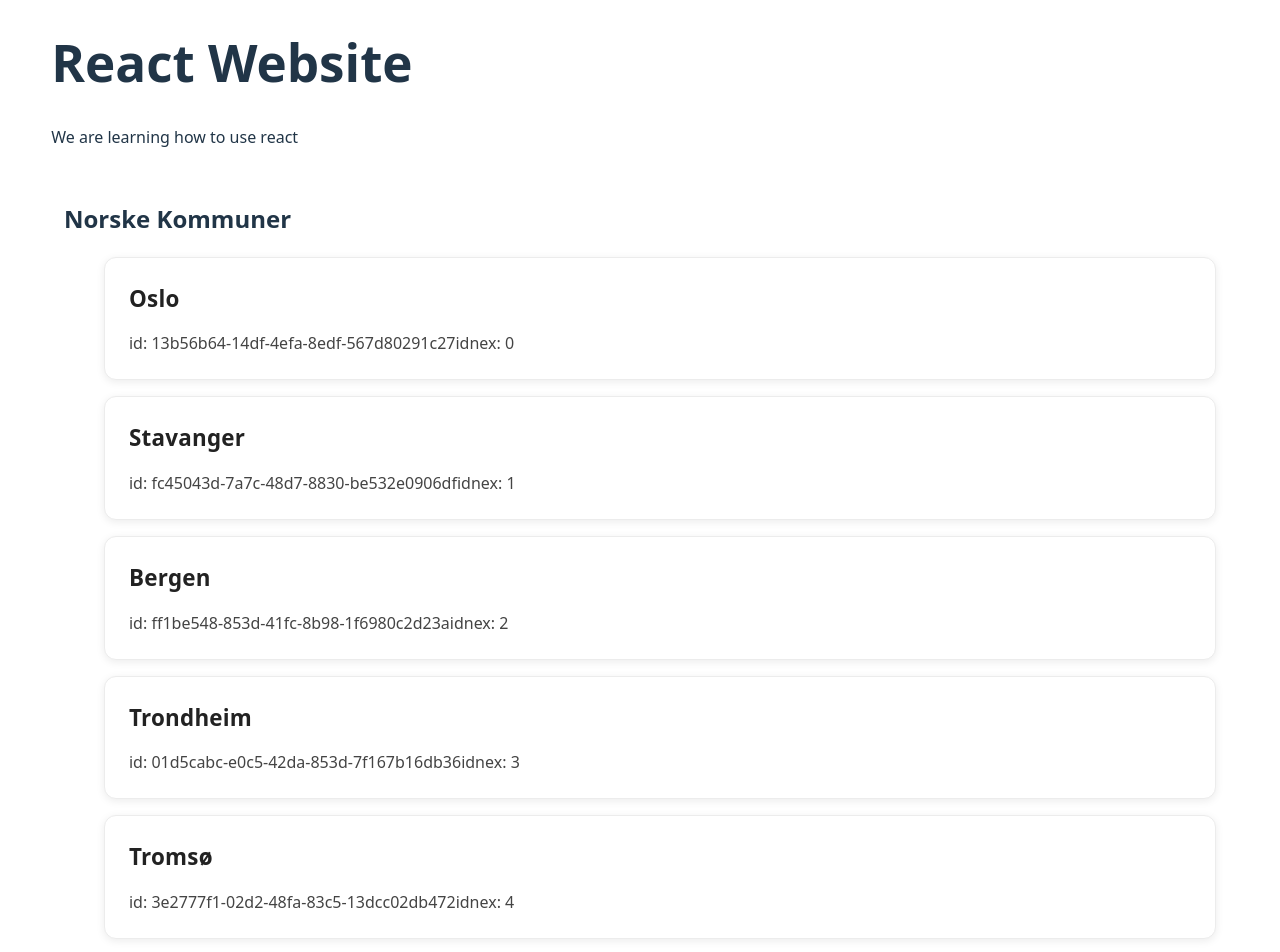
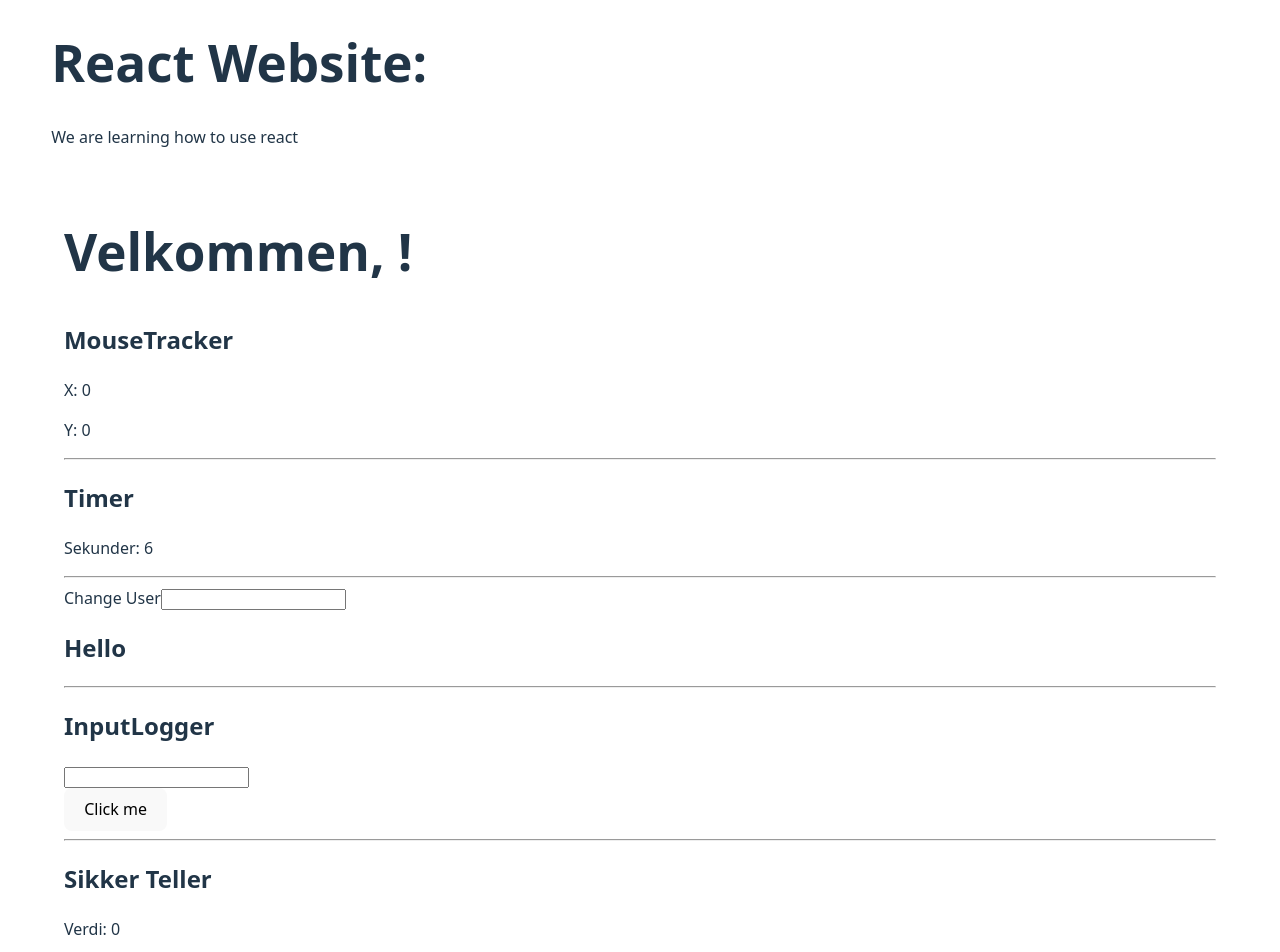
Before and after one commit to S3ak/react-fed-frameworks-lesson, a React (Vite) app: page / in a window 1280 px wide. Shown: the top 952 px of the page. Built offline with nearby package versions, Linux system fonts and the light colour scheme; no server answers.

Commit message:
feat: add multiple new components including Header, Layout, MouseTracker, Timer, UserGreeting, InputLogger, SafeCounter, and update UserSettings; integrate UserContext for user data management

```diff
--- a/src/App.tsx
+++ b/src/App.tsx
@@ -8,21 +8,55 @@
 import NameInput from "./components/name-input/NameInput";
 import LoadingIndicator from "./components/loading-indicator/LoadingIndicator";
 import MunicipalityList from "./components/municipalities/Municipalities";
+import SafeCounter from "./components/safe-counter/SafeCounter";
+import InputLogger from "./components/input-logger/InputLogger";
+import UserGreeting from "./components/user-greeting/UserGreeting";
+import Timer from "./components/timer/Timer";
+import MouseTracker from "./components/mouse-tracker/MouseTracker";
+import { useEffect, useState } from "react";
+import UserContext from "./hooks/user/UserContext";
+import type { OptionalUser, User } from "./types";
+import Layout from "./components/layout/Layout";
 
 function App() {
+  const [user, setUser] = useState<OptionalUser>({});
+
   const alertMe = () => {
     alert("Foo");
   };
 
+  useEffect(() => {
+    async function fetchData() {
+      const res = await fetch(`https://dummyjson.com/users/${2}`);
+      const data: User = await res.json();
+
+      setUser(data);
+    }
+
+    fetchData();
+  }, []);
+
   return (
     <>
       <header>
-        <h1>React Website</h1>
+        <h1>React Website: {user?.firstName}</h1>
         <p>We are learning how to use react</p>
       </header>
 
       <main>
         <section>
+          <UserContext.Provider value={user}>
+            <Layout />
+            <MouseTracker />
+            <hr />
+            <Timer />
+            <hr />
+            <UserGreeting />
+            <hr />
+            <InputLogger />
+            <hr />
+            <SafeCounter />
+            <hr />
             <MunicipalityList />
             <hr />
             <Counter />
@@ -34,6 +68,7 @@
             <NameInput />
             <hr />
             <LoadingIndicator />
+          </UserContext.Provider>
         </section>
         <section title="event-section">
           <EventCard
--- /dev/null
+++ b/src/components/header/Header.tsx
@@ -0,0 +1,9 @@
+import { useContext } from "react";
+import UserContext from "../../hooks/user/UserContext";
+
+function Header() {
+  const user = useContext(UserContext);
+  return <h1>Velkommen, {user?.lastName}!</h1>;
+}
+
+export default Header;
--- /dev/null
+++ b/src/components/input-logger/InputLogger.tsx
@@ -0,0 +1,32 @@
+import { useState, useEffect } from "react";
+
+function InputLogger() {
+  const [inputValue, setInputValue] = useState("");
+  const [foo, setFoo] = useState(false);
+
+  useEffect(() => {
+    console.warn("Input Value >>>", inputValue);
+  }, [inputValue]);
+
+  useEffect(() => {
+    console.warn("foo is >>>", foo);
+  }, [foo]);
+
+  return (
+    <div>
+      <h2>InputLogger</h2>
+      <form>
+        <input
+          type="text"
+          value={inputValue}
+          onChange={(e) => {
+            setInputValue(e.target.value);
+          }}
+        />
+      </form>
+      <button onClick={() => setFoo((prev) => !prev)}>Click me</button>
+    </div>
+  );
+}
+
+export default InputLogger;
--- /dev/null
+++ b/src/components/layout/Layout.tsx
@@ -0,0 +1,8 @@
+import React from "react";
+import Header from "../header/Header";
+
+function Layout() {
+  return <Header />;
+}
+
+export default Layout;
--- /dev/null
+++ b/src/components/mouse-tracker/MouseTracker.tsx
@@ -0,0 +1,34 @@
+import { useEffect, useState } from "react";
+
+function MouseTracker() {
+  const [mousePos, setMousePos] = useState({
+    x: 0,
+    y: 0,
+  });
+
+  useEffect(() => {
+    function handleMouseMove(e: MouseEvent) {
+      console.log("Mouse moved", e);
+      setMousePos({
+        x: e.clientX,
+        y: e.clientY,
+      });
+    }
+
+    window.addEventListener("mousemove", handleMouseMove);
+
+    return () => {
+      window.removeEventListener("mousemove", handleMouseMove);
+    };
+  }, []);
+
+  return (
+    <div>
+      <h2>MouseTracker</h2>
+      <p>X: {mousePos.x}</p>
+      <p>Y: {mousePos.y}</p>
+    </div>
+  );
+}
+
+export default MouseTracker;
--- /dev/null
+++ b/src/components/safe-counter/SafeCounter.tsx
@@ -0,0 +1,46 @@
+import { useState, useEffect } from "react";
+
+function SafeCounter() {
+  const [count, setCount] = useState(0);
+
+  const handleIncrement = () => {
+    // TODO: Refactor this line
+    setCount((prev) => prev + 1);
+  };
+
+  const handleDecrement = () => {
+    // TODO: Refactor this line
+    setCount((prev) => prev - 1);
+  };
+
+  // Bonus: Add a button that tries to increment 5 times rapidly
+  const handleIncrementFive = () => {
+    handleIncrement();
+    handleIncrement();
+    handleIncrement();
+    handleIncrement();
+    handleIncrement();
+    // Observe if this increments by 5 with the initial implementation vs refactored one
+  };
+
+  useEffect(() => {
+    // Your side effect code goes here.
+    // This function runs AFTER the component renders.
+    console.log("Component has rendered or updated.");
+    document.title = `Current count is ${count}`;
+  }); // No dependency array here yet - runs after EVERY render
+
+  console.log("Rendering component..."); // See when this runs
+
+  return (
+    <div>
+      <h2>Sikker Teller</h2>
+      <p>Verdi: {count}</p>
+      <button onClick={handleIncrement}>Øk (+1)</button>
+      <button onClick={handleDecrement}>Mink (-1)</button>
+      <button onClick={handleIncrementFive}>Øk (+5)</button> {/* Bonus */}
+    </div>
+  );
+}
+
+export default SafeCounter;
--- /dev/null
+++ b/src/components/timer/Timer.tsx
@@ -0,0 +1,29 @@
+import { useState, useEffect } from "react";
+
+function IntervalTimer() {
+  const [seconds, setSeconds] = useState(0);
+
+  useEffect(() => {
+    console.log("Setting up interval...");
+    // Setup: Start an interval timer
+    const intervalId = setInterval(() => {
+      console.log("Interval tick");
+      setSeconds((prevSeconds) => prevSeconds + 1);
+    }, 1000); // Update every second
+
+    // Cleanup: Clear the interval
+    return () => {
+      console.log("Cleaning up interval...");
+      clearInterval(intervalId);
+    };
+  }, []); // Empty array: Setup interval on mount, clear on unmount
+
+  return (
+    <div>
+      <h2>Timer</h2>
+      <p>Sekunder: {seconds}</p>
+    </div>
+  );
+}
+
+export default IntervalTimer;
--- /dev/null
+++ b/src/components/user-greeting/UserGreeting.tsx
@@ -0,0 +1,36 @@
+import { useContext, useEffect, useState } from "react";
+import UserContext from "../../hooks/user/UserContext";
+import type { OptionalUser } from "../../types";
+
+function UserGreeting() {
+  const [userX, setUserX] = useState<OptionalUser>({});
+  const [searchName, setSearchName] = useState("");
+  const { id } = useContext(UserContext);
+
+  useEffect(() => {
+    async function fetchData() {
+      const res = await fetch(`https://dummyjson.com/users/${id}`);
+      const data = await res.json();
+
+      setUserX(data);
+    }
+
+    fetchData();
+  }, [id]);
+
+  return (
+    <div>
+      <label htmlFor="changeUser">Change User</label>
+      <input
+        type="text"
+        value={searchName}
+        onChange={(e) => {
+          setSearchName(e.target.value);
+        }}
+      />
+      <h2>Hello {userX?.firstName}</h2>
+    </div>
+  );
+}
+
+export default UserGreeting;
--- a/src/components/user-settings/UserSettings.tsx
+++ b/src/components/user-settings/UserSettings.tsx
@@ -1,13 +1,15 @@
-import { useState } from "react";
+import { useContext, useState } from "react";
+import UserContext from "../../hooks/user/UserContext";
 
 export default function UserSettings() {
   const [theme, setTheme] = useState<"light" | "dark">("light");
   const [notificationsEnabled, setNotificationsEnabled] = useState(true);
-  // ... logic to change theme and toggle notifications ...
+  const { firstName } = useContext(UserContext);
 
   return (
     <div>
       <p>Tema: {theme}</p>
+      <p>Hey User: {firstName}</p>
       <button
         onClick={() =>
           setTheme((prevTheme) => (prevTheme === "light" ? "dark" : "light"))
--- /dev/null
+++ b/src/hooks/user/UserContext.tsx
@@ -0,0 +1,11 @@
+import { createContext } from "react";
+import type { OptionalUser } from "../../types";
+
+const initialData = {
+  firstName: "Guest",
+};
+
+// Create a Context object
+const UserContext = createContext<OptionalUser>(initialData);
+
+export default UserContext;
```
Also changed, not shown: src/components/tile-counter/TileCounter.tsx (added, +29 -0 lines), src/types.d.ts (added, +73 -0 lines). Lines whose indentation alone changed are shown as unchanged.
